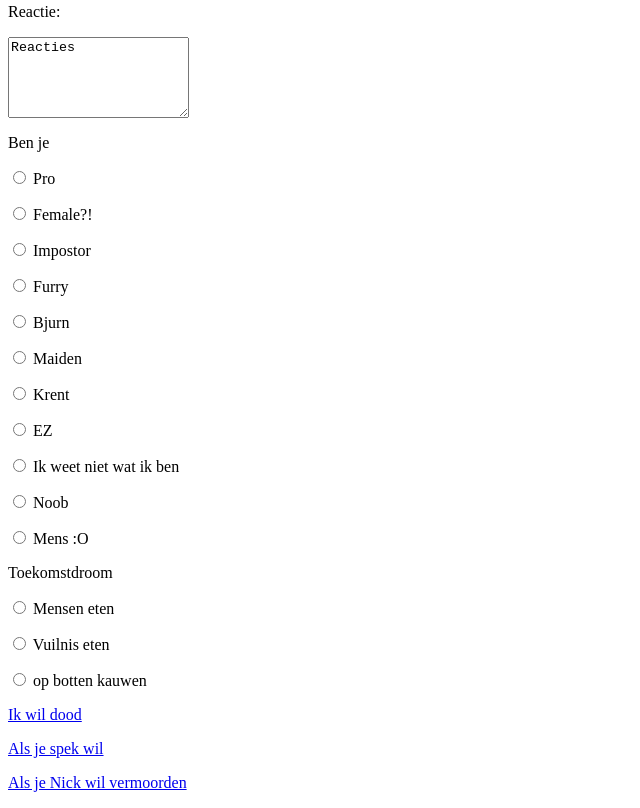
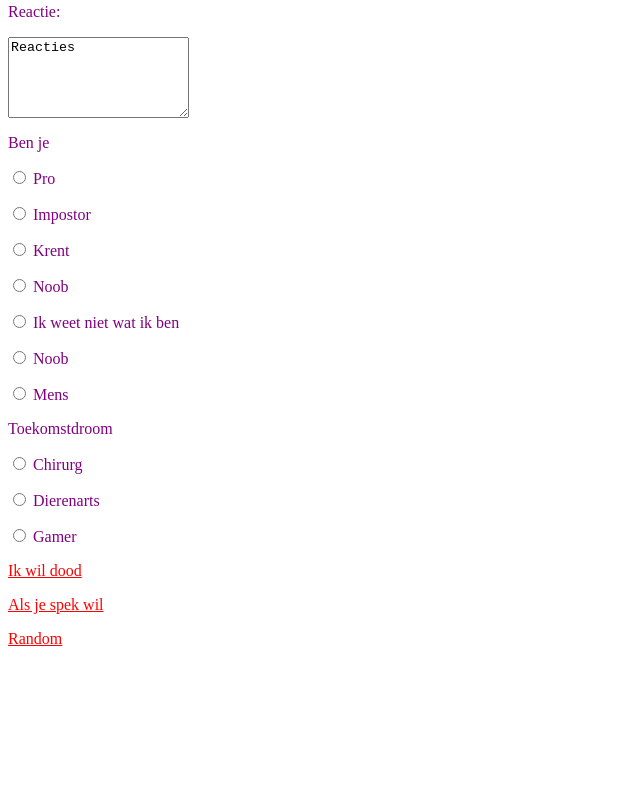
Before and after one commit to Trnkx/Informatica, a plain HTML site: page index.html in a window 1280 px wide. Shown: the part 725-1533 px from the top of the page, without its empty margins (0-640 px from the left). After the commit the page ends 1389 px from the top, so only its background shows below. Drawn offline with Linux system fonts and the light colour scheme.

Commit message:
Kleur toegevoegd

```diff
--- a/index.html
+++ b/index.html
@@ -1,4 +1,6 @@
-<html><head></head><body><h1> Mijn eerste website</h1>
+<html><head>
+   <link rel="stylesheet" href="style.css"
+</head><body><h1> Mijn eerste website</h1>
 
     Welkom bij mijn website,
 
@@ -10,7 +12,8 @@
     <title>My first web page.</title>
 
 
-    een eenvoudige website om HTML te leren
+
+    een eenvoudige website om HTML te leren.
 
 
  <p>Ik weet eigenlijk niet wat ik moet schrijven.</p>
@@ -41,24 +44,21 @@
 
     <p>Ben je</p>
     <p><input type="radio" name="areyou" value="male"> Pro</p>
-    <p><input type="radio" name="areyou" value="female"> Female?!</p>
     <p><input type="radio" name="areyou" value="Impostor"> Impostor</p>
-    <p><input type="radio" name="areyou" value="asexual"> Furry</p>
-<p><input type="radio" name="areyou" value="male"> Bjurn</p>
-    <p><input type="radio" name="areyou" value="female"> Maiden</p>
+
     <p><input type="radio" name="areyou" value="Impostor"> Krent</p>
-    <p><input type="radio" name="areyou" value="asexual"> EZ</p>
+    <p><input type="radio" name="areyou" value="e"> Noob</p>
    <p><input type="radio" name="areyou" value="female"> Ik weet niet wat ik ben</p>
     <p><input type="radio" name="areyou" value="Impostor"> Noob</p>
-    <p><input type="radio" name="areyou" value="asexual"> Mens :O</p>
+    <p><input type="radio" name="areyou" value="e"> Mens</p>
  <p>Toekomstdroom</p>
-       <p><input type="radio" name="areyou" value="female"> Mensen eten</p>
-    <p><input type="radio" name="areyou" value="Impostor"> Vuilnis eten</p>
-    <p><input type="radio" name="areyou" value="asexual"> op botten kauwen</p>
+       <p><input type="radio" name="areyou" value="female"> Chirurg</p>
+    <p><input type="radio" name="areyou" value="Impostor"> Dierenarts</p>
+    <p><input type="radio" name="areyou" value="e"> Gamer</p>
 
 
 </form>
 <p><a href="https://youtu.be/mtWkfPc-ZJ0">Ik wil dood</a></p></body></html>
 <p><a href="https://th.bing.com/th/id/OIP.rXlzDPKXMIEaPbfzwP4tfQHaFj?pid=ImgDet&rs=1">Als je spek wil</a></p></body></html>
 
-<p><a href="https://youtu.be/f36ksEpCiM4">Als je Nick wil vermoorden</a></p></body></html>
+<p><a href="https://youtu.be/f36ksEpCiM4">Random</a></p></body></html>
--- a/style.css
+++ b/style.css
@@ -1,4 +1,8 @@
-html, body {
-  height: 100%;
-  width: 100%;
+h3{
+  color:green;
 }
+h1{color:cyan;}
+a{
+  color:red;
+}
+body{color:purple}
```
